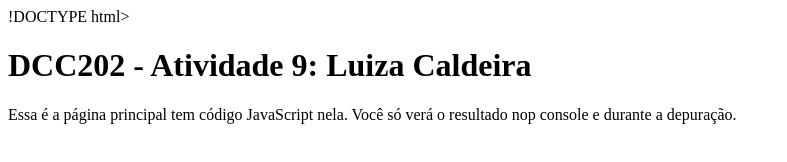
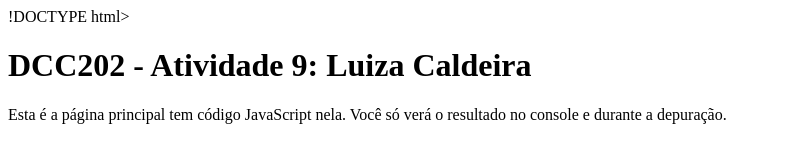
Before and after one commit to ufjf-dcc202/ufjf-dcc202-2023-3-a-atv9-luizacaldeira, a website: page index.html in a window 1280 px wide. Shown: the full height of the page, 0-787 px from the left. Drawn offline with Linux system fonts and the light colour scheme.

Commit message:
alterações finais

```diff
--- a/index.html
+++ b/index.html
@@ -8,7 +8,7 @@
 <body>
     <main>
         <h1>DCC202 - Atividade 9: Luiza Caldeira</h1>
-        <p> Essa é a página principal tem código JavaScript nela. Você só verá o resultado nop console e durante a depuração. </p>
+        <p> Esta é a página principal tem código JavaScript nela. Você só verá o resultado no console e durante a depuração. </p>
     </main>
     <script>
         let joao  = 1;
@@ -19,6 +19,7 @@
         function deJoaoParaMaria(){
         maria = maria + joao;
         joao = 0;
+        }
     </script>
 </body>
 </html>
```
